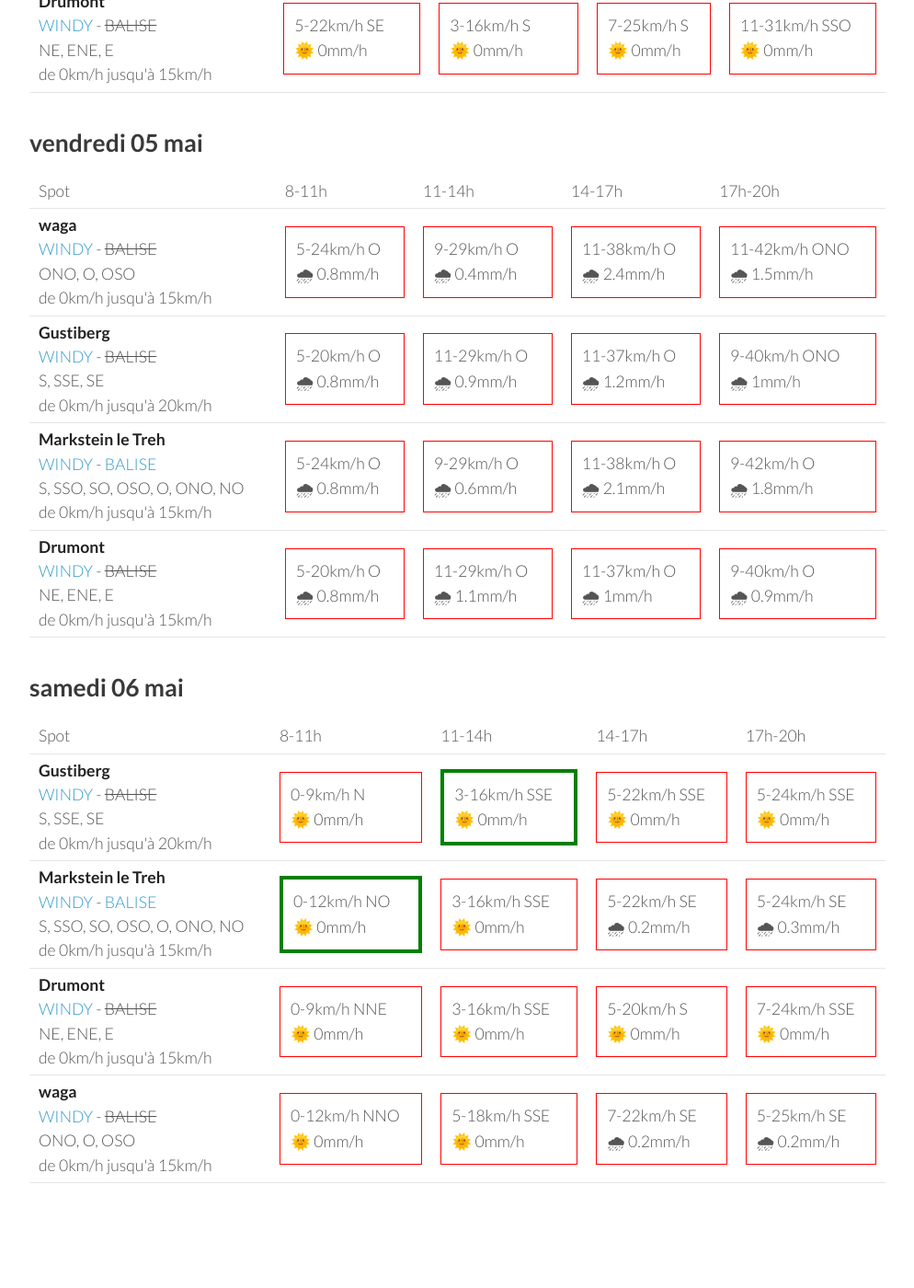
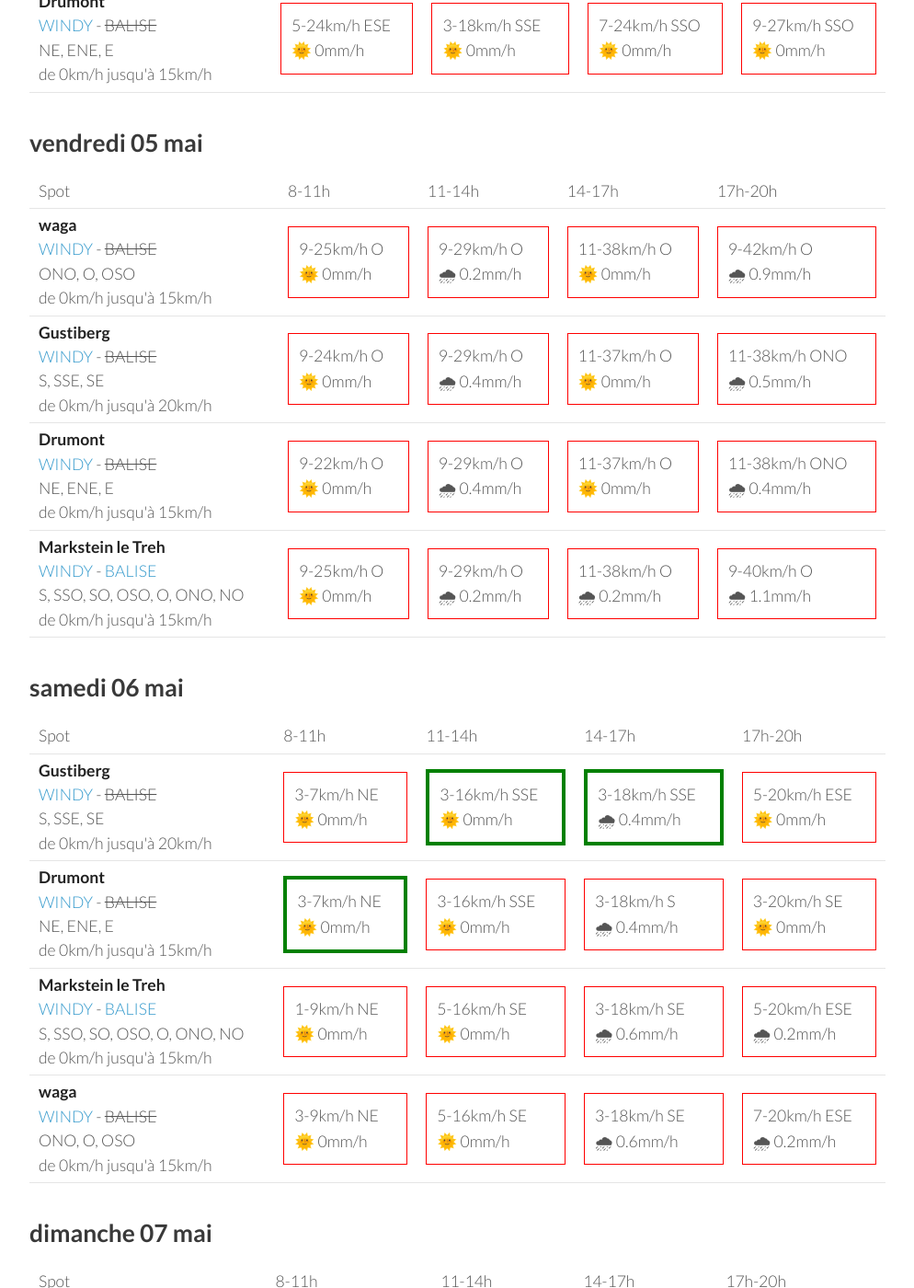
Before and after one commit to parapente-dans-le-nord/parapente-dans-le-nord.github.io, a Jekyll site: the page built from vosges.markdown, in a window 1280 px wide and 1400 px high, scrolled down 1918 px. Shown: the whole window at 92% size, without its empty margins (26-1020 px from the left). Built offline with Jekyll 4.4.1, drawn with Linux system fonts in a browser that asks for light colours; some of the changed text lies outside the part shown.

Commit message:
update index.markdown

```diff
--- a/vosges.markdown
+++ b/vosges.markdown
@@ -32,16 +32,6 @@ page mise à jour le mardi 02 mai 06:16
 
     </tr>
 <tr>
-        <td><strong>waga</strong><br><a href="https://windy.com/47.903/6.996?47.900,6.983,15">WINDY</a> - <span class="no-balise"> BALISE </span><br> <span class="vent-favorable">ONO, O, OSO</span><br><span class="force-vent">de 0km/h jusqu'à 15km/h</span> </td>
-
-            <td><div class="not-flyable"><p>1-7km/h N</p><p>🌞 0mm/h</p></div></td>
-            <td><div class="not-flyable"><p>7-16km/h SSE</p><p>🌞 0mm/h</p></div></td>
-            <td><div class="not-flyable"><p>3-14km/h SE</p><p>🌧 0.7mm/h</p></div></td>
-            <td><div class="not-flyable"><p>5-24km/h NO</p><p>🌞 0mm/h</p></div></td>
-
-
-    </tr>
-<tr>
         <td><strong>Markstein le Treh</strong><br><a href="https://windy.com/47.926/7.012?47.505,7.012,8,m:eY1agmQ">WINDY</a> - <span class=""><a href="http://www.balisemeteo.com/balise.php?idBalise=136">BALISE</a> </span><br> <span class="vent-favorable">S, SSO, SO, OSO, O, ONO, NO</span><br><span class="force-vent">de 0km/h jusqu'à 15km/h</span> </td>
 
             <td><div class="not-flyable"><p>7-20km/h NE</p><p>🌞 0mm/h</p></div></td>
@@ -58,6 +48,16 @@ page mise à jour le mardi 02 mai 06:16
             <td><div class="not-flyable"><p>9-22km/h ESE</p><p>🌞 0mm/h</p></div></td>
             <td><div class="not-flyable"><p>5-24km/h E</p><p>🌞 0mm/h</p></div></td>
             <td><div class="not-flyable"><p>11-29km/h NE</p><p>🌧 0.2mm/h</p></div></td>
+
+
+    </tr>
+<tr>
+        <td><strong>waga</strong><br><a href="https://windy.com/47.903/6.996?47.900,6.983,15">WINDY</a> - <span class="no-balise"> BALISE </span><br> <span class="vent-favorable">ONO, O, OSO</span><br><span class="force-vent">de 0km/h jusqu'à 15km/h</span> </td>
+
+            <td><div class="not-flyable"><p>7-29km/h N</p><p>🌞 0mm/h</p></div></td>
+            <td><div class="not-flyable"><p>9-27km/h NNE</p><p>🌧 0.2mm/h</p></div></td>
+            <td><div class="not-flyable"><p>9-31km/h N</p><p>🌧 0.3mm/h</p></div></td>
+            <td><div class="not-flyable"><p>11-33km/h N</p><p>🌞 0mm/h</p></div></td>
 
 
     </tr>
@@ -98,22 +98,22 @@ page mise à jour le mardi 02 mai 06:16
 
     </tr>
 <tr>
-        <td><strong>waga</strong><br><a href="https://windy.com/47.903/6.996?47.900,6.983,15">WINDY</a> - <span class="no-balise"> BALISE </span><br> <span class="vent-favorable">ONO, O, OSO</span><br><span class="force-vent">de 0km/h jusqu'à 15km/h</span> </td>
-
-            <td><div class="not-flyable"><p>1-7km/h SO</p><p>🌞 0mm/h</p></div></td>
-            <td><div class="not-flyable"><p>3-11km/h E</p><p>🌞 0mm/h</p></div></td>
-            <td><div class="not-flyable"><p>11-31km/h ENE</p><p>🌞 0mm/h</p></div></td>
-            <td><div class="not-flyable"><p>9-25km/h ENE</p><p>🌞 0mm/h</p></div></td>
-
-
-    </tr>
-<tr>
         <td><strong>Markstein le Treh</strong><br><a href="https://windy.com/47.926/7.012?47.505,7.012,8,m:eY1agmQ">WINDY</a> - <span class=""><a href="http://www.balisemeteo.com/balise.php?idBalise=136">BALISE</a> </span><br> <span class="vent-favorable">S, SSO, SO, OSO, O, ONO, NO</span><br><span class="force-vent">de 0km/h jusqu'à 15km/h</span> </td>
 
             <td><div class="not-flyable"><p>18-42km/h ENE</p><p>🌞 0mm/h</p></div></td>
             <td><div class="not-flyable"><p>14-35km/h ENE</p><p>🌞 0mm/h</p></div></td>
             <td><div class="not-flyable"><p>14-37km/h ENE</p><p>🌞 0mm/h</p></div></td>
             <td><div class="not-flyable"><p>11-31km/h ENE</p><p>🌞 0mm/h</p></div></td>
+
+
+    </tr>
+<tr>
+        <td><strong>waga</strong><br><a href="https://windy.com/47.903/6.996?47.900,6.983,15">WINDY</a> - <span class="no-balise"> BALISE </span><br> <span class="vent-favorable">ONO, O, OSO</span><br><span class="force-vent">de 0km/h jusqu'à 15km/h</span> </td>
+
+            <td><div class="not-flyable"><p>9-29km/h ENE</p><p>🌞 0mm/h</p></div></td>
+            <td><div class="not-flyable"><p>11-37km/h ENE</p><p>🌞 0mm/h</p></div></td>
+            <td><div class="not-flyable"><p>12-40km/h ENE</p><p>🌞 0mm/h</p></div></td>
+            <td><div class="not-flyable"><p>12-40km/h ENE</p><p>🌞 0mm/h</p></div></td>
 
 
     </tr>
@@ -136,20 +136,20 @@ page mise à jour le mardi 02 mai 06:16
 <tr>
         <td><strong>Gustiberg</strong><br><a href="https://windy.com/47.894/6.934?47.891,6.934,15,m:eYYagmI">WINDY</a> - <span class="no-balise"> BALISE </span><br> <span class="vent-favorable">S, SSE, SE</span><br><span class="force-vent">de 0km/h jusqu'à 20km/h</span> </td>
 
-            <td><div class="not-flyable"><p>5-22km/h SE</p><p>🌞 0mm/h</p></div></td>
-            <td><div class="flyable"><p>3-16km/h SSE</p><p>🌞 0mm/h</p></div></td>
-            <td><div class="not-flyable"><p>7-25km/h S</p><p>🌞 0mm/h</p></div></td>
-            <td><div class="not-flyable"><p>11-29km/h SSO</p><p>🌞 0mm/h</p></div></td>
+            <td><div class="not-flyable"><p>5-22km/h ESE</p><p>🌞 0mm/h</p></div></td>
+            <td><div class="flyable"><p>3-18km/h SSE</p><p>🌞 0mm/h</p></div></td>
+            <td><div class="not-flyable"><p>7-24km/h SSO</p><p>🌞 0mm/h</p></div></td>
+            <td><div class="not-flyable"><p>9-27km/h SSO</p><p>🌞 0mm/h</p></div></td>
 
 
     </tr>
 <tr>
         <td><strong>Markstein le Treh</strong><br><a href="https://windy.com/47.926/7.012?47.505,7.012,8,m:eY1agmQ">WINDY</a> - <span class=""><a href="http://www.balisemeteo.com/balise.php?idBalise=136">BALISE</a> </span><br> <span class="vent-favorable">S, SSO, SO, OSO, O, ONO, NO</span><br><span class="force-vent">de 0km/h jusqu'à 15km/h</span> </td>
 
-            <td><div class="not-flyable"><p>3-20km/h SSO</p><p>🌞 0mm/h</p></div></td>
+            <td><div class="not-flyable"><p>3-20km/h S</p><p>🌞 0mm/h</p></div></td>
             <td><div class="not-flyable"><p>3-16km/h SSE</p><p>🌞 0mm/h</p></div></td>
-            <td><div class="not-flyable"><p>7-24km/h S</p><p>🌞 0mm/h</p></div></td>
-            <td><div class="not-flyable"><p>11-29km/h SSO</p><p>🌞 0mm/h</p></div></td>
+            <td><div class="not-flyable"><p>5-22km/h S</p><p>🌞 0mm/h</p></div></td>
+            <td><div class="not-flyable"><p>7-25km/h S</p><p>🌞 0mm/h</p></div></td>
 
 
     </tr>
@@ -157,19 +157,19 @@ page mise à jour le mardi 02 mai 06:16
         <td><strong>waga</strong><br><a href="https://windy.com/47.903/6.996?47.900,6.983,15">WINDY</a> - <span class="no-balise"> BALISE </span><br> <span class="vent-favorable">ONO, O, OSO</span><br><span class="force-vent">de 0km/h jusqu'à 15km/h</span> </td>
 
             <td><div class="not-flyable"><p>3-20km/h S</p><p>🌞 0mm/h</p></div></td>
-            <td><div class="not-flyable"><p>3-14km/h SE</p><p>🌞 0mm/h</p></div></td>
-            <td><div class="not-flyable"><p>7-24km/h S</p><p>🌞 0mm/h</p></div></td>
-            <td><div class="not-flyable"><p>11-29km/h SSO</p><p>🌞 0mm/h</p></div></td>
+            <td><div class="not-flyable"><p>3-16km/h SSE</p><p>🌞 0mm/h</p></div></td>
+            <td><div class="not-flyable"><p>5-22km/h S</p><p>🌞 0mm/h</p></div></td>
+            <td><div class="not-flyable"><p>7-25km/h S</p><p>🌞 0mm/h</p></div></td>
 
 
     </tr>
 <tr>
         <td><strong>Drumont</strong><br><a href="https://windy.com/47.898/6.919?47.687,6.919,9,m:eYYagmG">WINDY</a> - <span class="no-balise"> BALISE </span><br> <span class="vent-favorable">NE, ENE, E</span><br><span class="force-vent">de 0km/h jusqu'à 15km/h</span> </td>
 
-            <td><div class="not-flyable"><p>5-22km/h SE</p><p>🌞 0mm/h</p></div></td>
-            <td><div class="not-flyable"><p>3-16km/h S</p><p>🌞 0mm/h</p></div></td>
-            <td><div class="not-flyable"><p>7-25km/h S</p><p>🌞 0mm/h</p></div></td>
-            <td><div class="not-flyable"><p>11-31km/h SSO</p><p>🌞 0mm/h</p></div></td>
+            <td><div class="not-flyable"><p>5-24km/h ESE</p><p>🌞 0mm/h</p></div></td>
+            <td><div class="not-flyable"><p>3-18km/h SSE</p><p>🌞 0mm/h</p></div></td>
+            <td><div class="not-flyable"><p>7-24km/h SSO</p><p>🌞 0mm/h</p></div></td>
+            <td><div class="not-flyable"><p>9-27km/h SSO</p><p>🌞 0mm/h</p></div></td>
 
 
     </tr>
@@ -192,40 +192,40 @@ page mise à jour le mardi 02 mai 06:16
 <tr>
         <td><strong>waga</strong><br><a href="https://windy.com/47.903/6.996?47.900,6.983,15">WINDY</a> - <span class="no-balise"> BALISE </span><br> <span class="vent-favorable">ONO, O, OSO</span><br><span class="force-vent">de 0km/h jusqu'à 15km/h</span> </td>
 
-            <td><div class="not-flyable"><p>5-24km/h O</p><p>🌧 0.8mm/h</p></div></td>
-            <td><div class="not-flyable"><p>9-29km/h O</p><p>🌧 0.4mm/h</p></div></td>
-            <td><div class="not-flyable"><p>11-38km/h O</p><p>🌧 2.4mm/h</p></div></td>
-            <td><div class="not-flyable"><p>11-42km/h ONO</p><p>🌧 1.5mm/h</p></div></td>
+            <td><div class="not-flyable"><p>9-25km/h O</p><p>🌞 0mm/h</p></div></td>
+            <td><div class="not-flyable"><p>9-29km/h O</p><p>🌧 0.2mm/h</p></div></td>
+            <td><div class="not-flyable"><p>11-38km/h O</p><p>🌞 0mm/h</p></div></td>
+            <td><div class="not-flyable"><p>9-42km/h O</p><p>🌧 0.9mm/h</p></div></td>
 
 
     </tr>
 <tr>
         <td><strong>Gustiberg</strong><br><a href="https://windy.com/47.894/6.934?47.891,6.934,15,m:eYYagmI">WINDY</a> - <span class="no-balise"> BALISE </span><br> <span class="vent-favorable">S, SSE, SE</span><br><span class="force-vent">de 0km/h jusqu'à 20km/h</span> </td>
 
-            <td><div class="not-flyable"><p>5-20km/h O</p><p>🌧 0.8mm/h</p></div></td>
-            <td><div class="not-flyable"><p>11-29km/h O</p><p>🌧 0.9mm/h</p></div></td>
-            <td><div class="not-flyable"><p>11-37km/h O</p><p>🌧 1.2mm/h</p></div></td>
-            <td><div class="not-flyable"><p>9-40km/h ONO</p><p>🌧 1mm/h</p></div></td>
+            <td><div class="not-flyable"><p>9-24km/h O</p><p>🌞 0mm/h</p></div></td>
+            <td><div class="not-flyable"><p>9-29km/h O</p><p>🌧 0.4mm/h</p></div></td>
+            <td><div class="not-flyable"><p>11-37km/h O</p><p>🌞 0mm/h</p></div></td>
+            <td><div class="not-flyable"><p>11-38km/h ONO</p><p>🌧 0.5mm/h</p></div></td>
+
+
+    </tr>
+<tr>
+        <td><strong>Drumont</strong><br><a href="https://windy.com/47.898/6.919?47.687,6.919,9,m:eYYagmG">WINDY</a> - <span class="no-balise"> BALISE </span><br> <span class="vent-favorable">NE, ENE, E</span><br><span class="force-vent">de 0km/h jusqu'à 15km/h</span> </td>
+
+            <td><div class="not-flyable"><p>9-22km/h O</p><p>🌞 0mm/h</p></div></td>
+            <td><div class="not-flyable"><p>9-29km/h O</p><p>🌧 0.4mm/h</p></div></td>
+            <td><div class="not-flyable"><p>11-37km/h O</p><p>🌞 0mm/h</p></div></td>
+            <td><div class="not-flyable"><p>11-38km/h ONO</p><p>🌧 0.4mm/h</p></div></td>
 
 
     </tr>
 <tr>
         <td><strong>Markstein le Treh</strong><br><a href="https://windy.com/47.926/7.012?47.505,7.012,8,m:eY1agmQ">WINDY</a> - <span class=""><a href="http://www.balisemeteo.com/balise.php?idBalise=136">BALISE</a> </span><br> <span class="vent-favorable">S, SSO, SO, OSO, O, ONO, NO</span><br><span class="force-vent">de 0km/h jusqu'à 15km/h</span> </td>
 
-            <td><div class="not-flyable"><p>5-24km/h O</p><p>🌧 0.8mm/h</p></div></td>
-            <td><div class="not-flyable"><p>9-29km/h O</p><p>🌧 0.6mm/h</p></div></td>
-            <td><div class="not-flyable"><p>11-38km/h O</p><p>🌧 2.1mm/h</p></div></td>
-            <td><div class="not-flyable"><p>9-42km/h O</p><p>🌧 1.8mm/h</p></div></td>
-
-
-    </tr>
-<tr>
-        <td><strong>Drumont</strong><br><a href="https://windy.com/47.898/6.919?47.687,6.919,9,m:eYYagmG">WINDY</a> - <span class="no-balise"> BALISE </span><br> <span class="vent-favorable">NE, ENE, E</span><br><span class="force-vent">de 0km/h jusqu'à 15km/h</span> </td>
-
-            <td><div class="not-flyable"><p>5-20km/h O</p><p>🌧 0.8mm/h</p></div></td>
-            <td><div class="not-flyable"><p>11-29km/h O</p><p>🌧 1.1mm/h</p></div></td>
-            <td><div class="not-flyable"><p>11-37km/h O</p><p>🌧 1mm/h</p></div></td>
-            <td><div class="not-flyable"><p>9-40km/h O</p><p>🌧 0.9mm/h</p></div></td>
+            <td><div class="not-flyable"><p>9-25km/h O</p><p>🌞 0mm/h</p></div></td>
+            <td><div class="not-flyable"><p>9-29km/h O</p><p>🌧 0.2mm/h</p></div></td>
+            <td><div class="not-flyable"><p>11-38km/h O</p><p>🌧 0.2mm/h</p></div></td>
+            <td><div class="not-flyable"><p>9-40km/h O</p><p>🌧 1.1mm/h</p></div></td>
 
 
     </tr>
@@ -248,40 +248,40 @@ page mise à jour le mardi 02 mai 06:16
 <tr>
         <td><strong>Gustiberg</strong><br><a href="https://windy.com/47.894/6.934?47.891,6.934,15,m:eYYagmI">WINDY</a> - <span class="no-balise"> BALISE </span><br> <span class="vent-favorable">S, SSE, SE</span><br><span class="force-vent">de 0km/h jusqu'à 20km/h</span> </td>
 
-            <td><div class="not-flyable"><p>0-9km/h N</p><p>🌞 0mm/h</p></div></td>
+            <td><div class="not-flyable"><p>3-7km/h NE</p><p>🌞 0mm/h</p></div></td>
             <td><div class="flyable"><p>3-16km/h SSE</p><p>🌞 0mm/h</p></div></td>
-            <td><div class="not-flyable"><p>5-22km/h SSE</p><p>🌞 0mm/h</p></div></td>
-            <td><div class="not-flyable"><p>5-24km/h SSE</p><p>🌞 0mm/h</p></div></td>
+            <td><div class="flyable"><p>3-18km/h SSE</p><p>🌧 0.4mm/h</p></div></td>
+            <td><div class="not-flyable"><p>5-20km/h ESE</p><p>🌞 0mm/h</p></div></td>
+
+
+    </tr>
+<tr>
+        <td><strong>Drumont</strong><br><a href="https://windy.com/47.898/6.919?47.687,6.919,9,m:eYYagmG">WINDY</a> - <span class="no-balise"> BALISE </span><br> <span class="vent-favorable">NE, ENE, E</span><br><span class="force-vent">de 0km/h jusqu'à 15km/h</span> </td>
+
+            <td><div class="flyable"><p>3-7km/h NE</p><p>🌞 0mm/h</p></div></td>
+            <td><div class="not-flyable"><p>3-16km/h SSE</p><p>🌞 0mm/h</p></div></td>
+            <td><div class="not-flyable"><p>3-18km/h S</p><p>🌧 0.4mm/h</p></div></td>
+            <td><div class="not-flyable"><p>3-20km/h SE</p><p>🌞 0mm/h</p></div></td>
 
 
     </tr>
 <tr>
         <td><strong>Markstein le Treh</strong><br><a href="https://windy.com/47.926/7.012?47.505,7.012,8,m:eY1agmQ">WINDY</a> - <span class=""><a href="http://www.balisemeteo.com/balise.php?idBalise=136">BALISE</a> </span><br> <span class="vent-favorable">S, SSO, SO, OSO, O, ONO, NO</span><br><span class="force-vent">de 0km/h jusqu'à 15km/h</span> </td>
 
-            <td><div class="flyable"><p>0-12km/h NO</p><p>🌞 0mm/h</p></div></td>
-            <td><div class="not-flyable"><p>3-16km/h SSE</p><p>🌞 0mm/h</p></div></td>
-            <td><div class="not-flyable"><p>5-22km/h SE</p><p>🌧 0.2mm/h</p></div></td>
-            <td><div class="not-flyable"><p>5-24km/h SE</p><p>🌧 0.3mm/h</p></div></td>
-
-
-    </tr>
-<tr>
-        <td><strong>Drumont</strong><br><a href="https://windy.com/47.898/6.919?47.687,6.919,9,m:eYYagmG">WINDY</a> - <span class="no-balise"> BALISE </span><br> <span class="vent-favorable">NE, ENE, E</span><br><span class="force-vent">de 0km/h jusqu'à 15km/h</span> </td>
-
-            <td><div class="not-flyable"><p>0-9km/h NNE</p><p>🌞 0mm/h</p></div></td>
-            <td><div class="not-flyable"><p>3-16km/h SSE</p><p>🌞 0mm/h</p></div></td>
-            <td><div class="not-flyable"><p>5-20km/h S</p><p>🌞 0mm/h</p></div></td>
-            <td><div class="not-flyable"><p>7-24km/h SSE</p><p>🌞 0mm/h</p></div></td>
+            <td><div class="not-flyable"><p>1-9km/h NE</p><p>🌞 0mm/h</p></div></td>
+            <td><div class="not-flyable"><p>5-16km/h SE</p><p>🌞 0mm/h</p></div></td>
+            <td><div class="not-flyable"><p>3-18km/h SE</p><p>🌧 0.6mm/h</p></div></td>
+            <td><div class="not-flyable"><p>5-20km/h ESE</p><p>🌧 0.2mm/h</p></div></td>
 
 
     </tr>
 <tr>
         <td><strong>waga</strong><br><a href="https://windy.com/47.903/6.996?47.900,6.983,15">WINDY</a> - <span class="no-balise"> BALISE </span><br> <span class="vent-favorable">ONO, O, OSO</span><br><span class="force-vent">de 0km/h jusqu'à 15km/h</span> </td>
 
-            <td><div class="not-flyable"><p>0-12km/h NNO</p><p>🌞 0mm/h</p></div></td>
-            <td><div class="not-flyable"><p>5-18km/h SSE</p><p>🌞 0mm/h</p></div></td>
-            <td><div class="not-flyable"><p>7-22km/h SE</p><p>🌧 0.2mm/h</p></div></td>
-            <td><div class="not-flyable"><p>5-25km/h SE</p><p>🌧 0.2mm/h</p></div></td>
+            <td><div class="not-flyable"><p>3-9km/h NE</p><p>🌞 0mm/h</p></div></td>
+            <td><div class="not-flyable"><p>5-16km/h SE</p><p>🌞 0mm/h</p></div></td>
+            <td><div class="not-flyable"><p>3-18km/h SE</p><p>🌧 0.6mm/h</p></div></td>
+            <td><div class="not-flyable"><p>7-20km/h ESE</p><p>🌧 0.2mm/h</p></div></td>
 
 
     </tr>
@@ -289,3 +289,59 @@ page mise à jour le mardi 02 mai 06:16
 </tbody>
 </table>
 {:/}
+## dimanche 07 mai
+
+{::nomarkdown}
+<table>
+  <tbody>
+    <tr>
+      <td>Spot</td>
+      <td>8-11h</td>
+      <td>11-14h</td>
+      <td>14-17h</td>
+      <td>17h-20h</td>
+    </tr>
+<tr>
+        <td><strong>waga</strong><br><a href="https://windy.com/47.903/6.996?47.900,6.983,15">WINDY</a> - <span class="no-balise"> BALISE </span><br> <span class="vent-favorable">ONO, O, OSO</span><br><span class="force-vent">de 0km/h jusqu'à 15km/h</span> </td>
+
+            <td><div class="not-flyable"><p>11-37km/h OSO</p><p>🌧 0.5mm/h</p></div></td>
+            <td><div class="not-flyable"><p>14-44km/h O</p><p>🌧 0.5mm/h</p></div></td>
+            <td><div class="not-flyable"><p>16-50km/h O</p><p>🌧 1.2mm/h</p></div></td>
+            <td><div class="not-flyable"><p>14-48km/h ONO</p><p>🌧 0.9mm/h</p></div></td>
+
+
+    </tr>
+<tr>
+        <td><strong>Markstein le Treh</strong><br><a href="https://windy.com/47.926/7.012?47.505,7.012,8,m:eY1agmQ">WINDY</a> - <span class=""><a href="http://www.balisemeteo.com/balise.php?idBalise=136">BALISE</a> </span><br> <span class="vent-favorable">S, SSO, SO, OSO, O, ONO, NO</span><br><span class="force-vent">de 0km/h jusqu'à 15km/h</span> </td>
+
+            <td><div class="not-flyable"><p>11-35km/h OSO</p><p>🌧 0.7mm/h</p></div></td>
+            <td><div class="not-flyable"><p>12-44km/h O</p><p>🌧 0.4mm/h</p></div></td>
+            <td><div class="not-flyable"><p>16-48km/h O</p><p>🌧 1.1mm/h</p></div></td>
+            <td><div class="not-flyable"><p>14-48km/h O</p><p>🌧 0.8mm/h</p></div></td>
+
+
+    </tr>
+<tr>
+        <td><strong>Drumont</strong><br><a href="https://windy.com/47.898/6.919?47.687,6.919,9,m:eYYagmG">WINDY</a> - <span class="no-balise"> BALISE </span><br> <span class="vent-favorable">NE, ENE, E</span><br><span class="force-vent">de 0km/h jusqu'à 15km/h</span> </td>
+
+            <td><div class="not-flyable"><p>11-31km/h SO</p><p>🌧 0.9mm/h</p></div></td>
+            <td><div class="not-flyable"><p>14-38km/h O</p><p>🌧 0.8mm/h</p></div></td>
+            <td><div class="not-flyable"><p>16-44km/h O</p><p>🌧 0.9mm/h</p></div></td>
+            <td><div class="not-flyable"><p>14-44km/h O</p><p>🌧 1.5mm/h</p></div></td>
+
+
+    </tr>
+<tr>
+        <td><strong>Gustiberg</strong><br><a href="https://windy.com/47.894/6.934?47.891,6.934,15,m:eYYagmI">WINDY</a> - <span class="no-balise"> BALISE </span><br> <span class="vent-favorable">S, SSE, SE</span><br><span class="force-vent">de 0km/h jusqu'à 20km/h</span> </td>
+
+            <td><div class="not-flyable"><p>11-33km/h SO</p><p>🌧 0.9mm/h</p></div></td>
+            <td><div class="not-flyable"><p>14-40km/h O</p><p>🌧 0.7mm/h</p></div></td>
+            <td><div class="not-flyable"><p>16-46km/h O</p><p>🌧 0.9mm/h</p></div></td>
+            <td><div class="not-flyable"><p>14-44km/h O</p><p>🌧 1.4mm/h</p></div></td>
+
+
+    </tr>
+
+</tbody>
+</table>
+{:/}
```
Also changed, not shown: other parts of vosges.markdown (+1 -1 lines).
